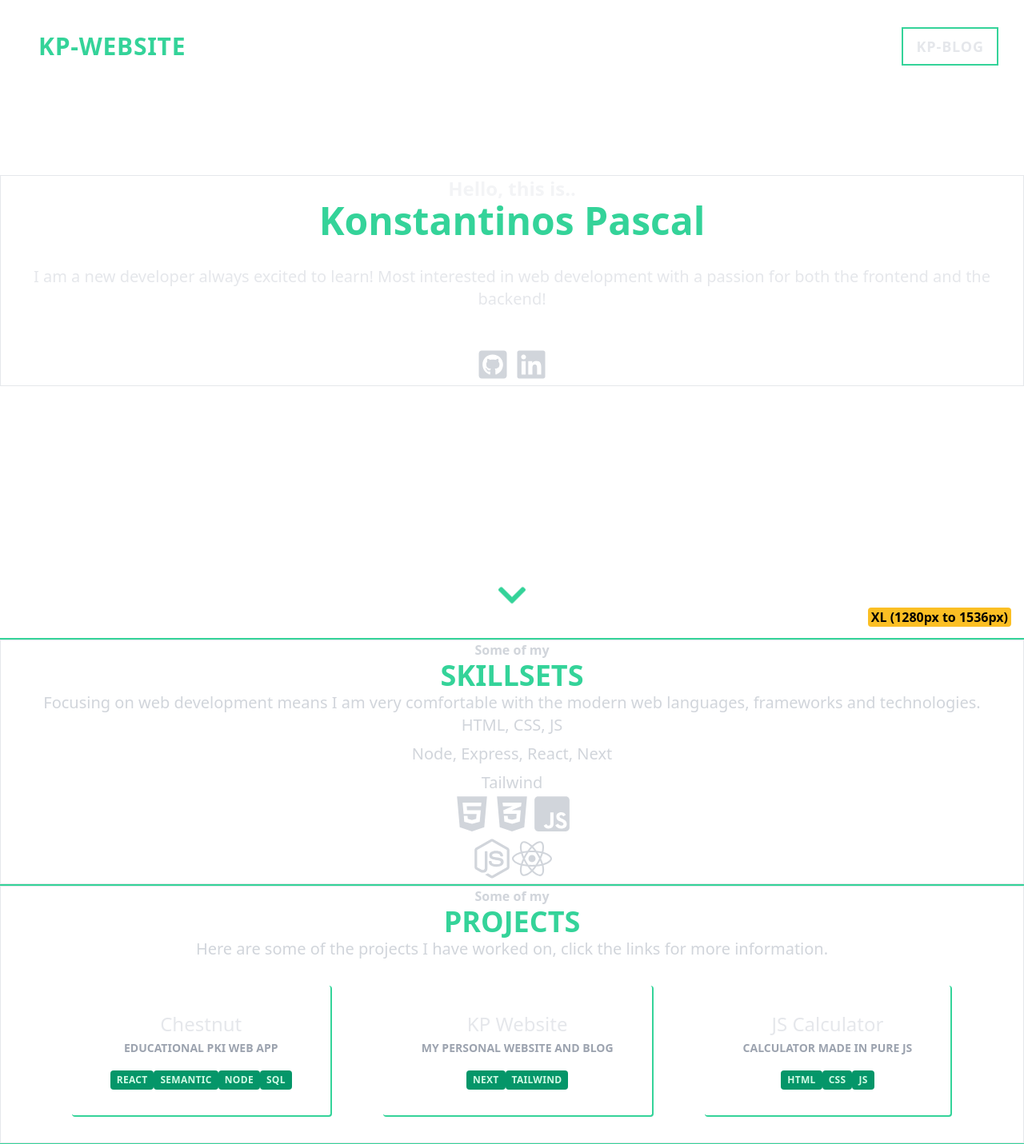
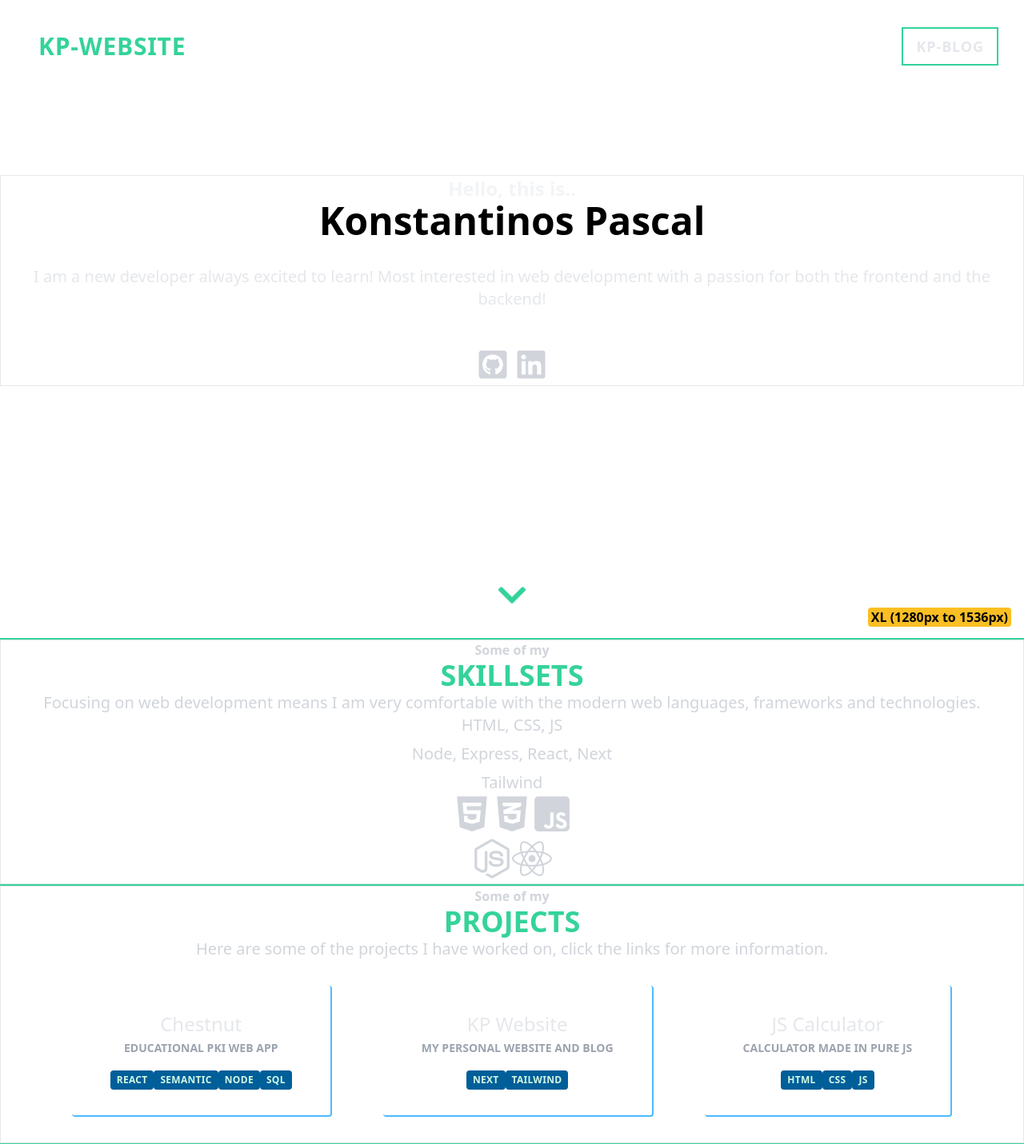
Before and after one commit to konstapascal/kp-website-v1, a Next.js app: page / in a window 1280 px wide. Shown: the top 1431 px of the page at 80% size. Built offline with nearby package versions, Linux system fonts and the light colour scheme; what @tailwindcss/typography would draw is missing.

Commit message:
custom config tailwind

```diff
--- a/components/kp-website/HomeHero.js
+++ b/components/kp-website/HomeHero.js
@@ -15,7 +15,7 @@ function Hero() {
 
 	return (
 		<section>
-			<div className='relative flex items-center justify-center bg-[#1E1F1C] min-h-screen border-b-2 border-green-400'>
+			<div className='bg-mainColor-dark relative flex items-center justify-center min-h-screen border-b-2 border-green-400'>
 				{/* ---------- LOGO AND BLOG BUTTON / NAV ---------- */}
 				<nav className='md:p-6 lg:p-8 absolute inset-x-0 top-0 flex items-center justify-between p-4'>
 					<Link href='/'>
@@ -41,7 +41,7 @@ function Hero() {
 					</h1>
 					{/* </Pace> */}
 					{/* <Pause ms={750} /> */}
-					<p className='md:text-4xl lg:text-5xl font-semibold text-green-400'>
+					<p className='md:text-4xl lg:text-5xl text-accentColor-light font-semibold'>
 						{'Konstantinos Pascal'}
 					</p>
 					{/* </WindupChildren> */}
--- a/components/shared/Label.js
+++ b/components/shared/Label.js
@@ -4,7 +4,7 @@ function Label({ content }) {
 	return (
 		<span
 			key={`${content}`}
-			className='bg-green-600 text-green-100 inline-block px-2 py-1 m-[2px] text-xs font-bold tracking-wide uppercase rounded'>
+			className='bg-accent-dark text-green-100 inline-block px-2 py-1 m-[2px] text-xs font-bold tracking-wide uppercase rounded'>
 			{content}
 		</span>
 	);
--- a/components/shared/ProjectCard.js
+++ b/components/shared/ProjectCard.js
@@ -4,7 +4,7 @@ import Label from './Label';
 
 function ProjectCard({ title, description, src, labels }) {
 	return (
-		<div className='bg-[#1E1F1C]  px-12 py-8 m-8 border-b-2 border-r-2 border-green-400 rounded '>
+		<div className='bg-[#1E1F1C]  px-12 py-8 m-8 border-b-2 border-r-2 border-accent-light rounded '>
 			<h1 className=' hover:underline text-2xl text-gray-200 cursor-pointer'>
 				{title}
 			</h1>
--- a/tailwind.config.js
+++ b/tailwind.config.js
@@ -4,6 +4,18 @@ module.exports = {
 	theme: {
 		container: {
 			center: true
+		},
+		extend: {
+			colors: {
+				main: {
+					light: '#222D39',
+					dark: '#131920'
+				},
+				accent: {
+					light: '#4DBBFF',
+					dark: '#005E99'
+				}
+			}
 		}
 	},
 	variants: {
```
